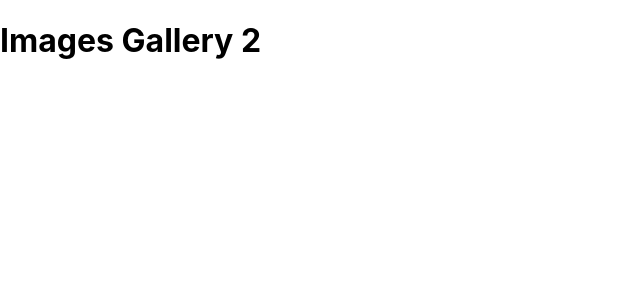
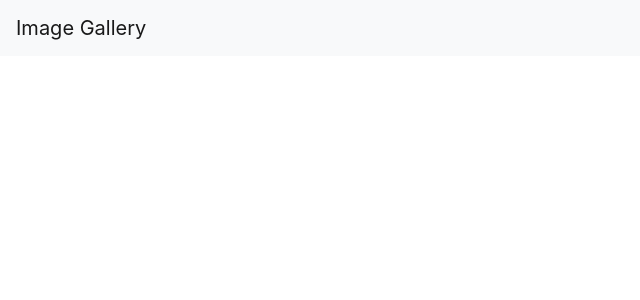
Before and after one commit to beyrouti/image-gallery, a React (Create React App) app in the folder frontend/: page / in a window 1280 px wide. Shown: the top 300 px of the page, without its empty margins (0-640 px from the left). Built offline with nearby package versions, Linux system fonts and the light colour scheme.

Commit message:
initial header component

```diff
--- a/frontend/package.json
+++ b/frontend/package.json
@@ -6,7 +6,9 @@
     "@testing-library/jest-dom": "^5.16.1",
     "@testing-library/react": "^12.1.2",
     "@testing-library/user-event": "^13.5.0",
+    "bootstrap": "^4.5.3",
     "react": "^17.0.2",
+    "react-bootstrap": "^1.4.0",
     "react-dom": "^17.0.2",
     "react-scripts": "5.0.0",
     "web-vitals": "^2.1.3"
--- a/frontend/src/App.js
+++ b/frontend/src/App.js
@@ -1,7 +1,9 @@
+import 'bootstrap/dist/css/bootstrap.min.css'
+import Header from './components/Header'
 const App = () => {
   return (
     <div className="App">
-      <h1>Images Gallery 2</h1>
+      <Header title="Image Gallery"/>
     </div>
   );
 }
--- /dev/null
+++ b/frontend/src/components/Header.js
@@ -0,0 +1,12 @@
+import React from 'react';
+import { Navbar } from 'react-bootstrap';
+
+const Header = ({title}) => {
+    return (
+        <Navbar bg="light" variant="light">
+            <Navbar.Brand href="/">{title}</Navbar.Brand>
+        </Navbar>
+    )
+}
+
+export default Header;
```
Also changed, not shown: 1 other file (tests, documents, lock files or other folders).
